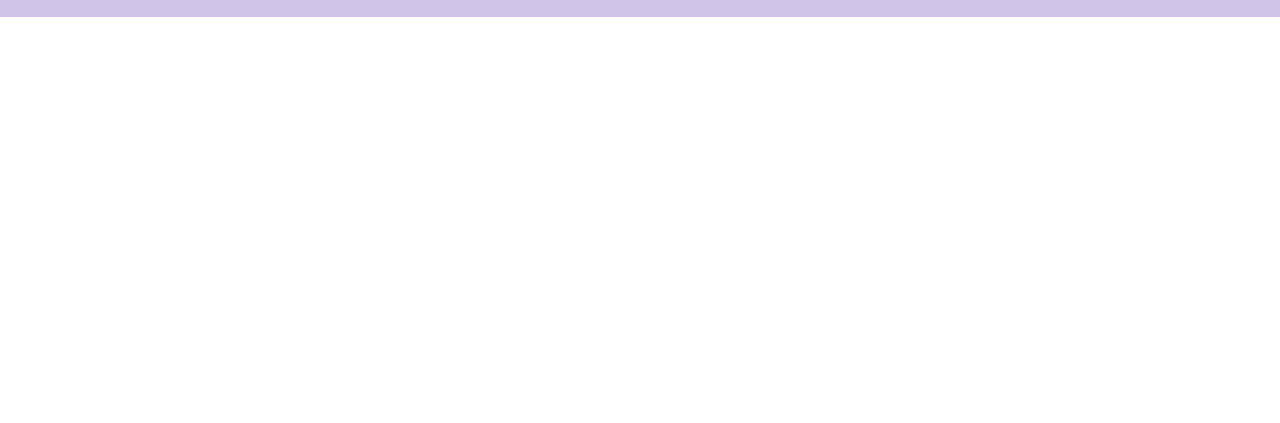
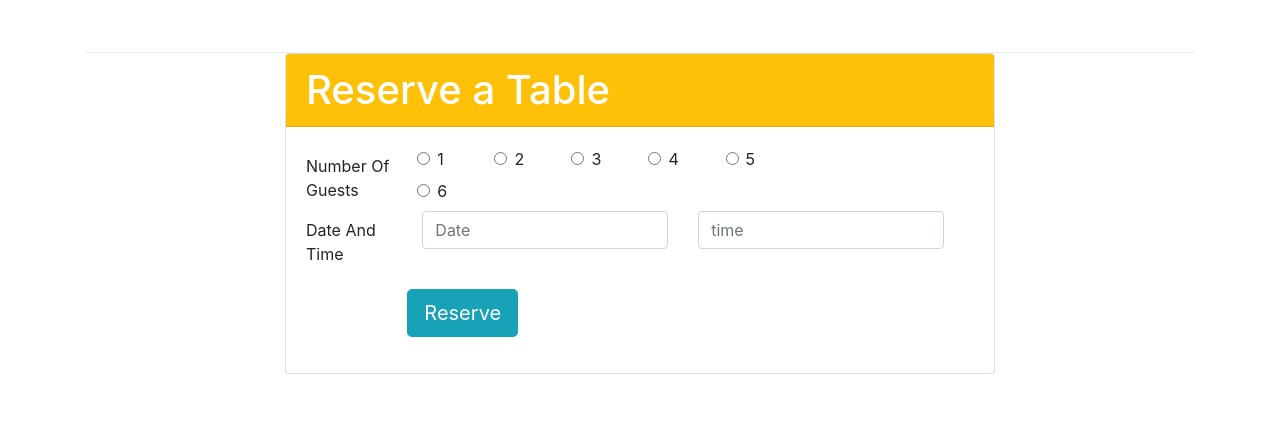
Before and after one commit to kremelhosary/Confusion, a website: page index.html in a window 1280 px wide. Shown: the part 1291-1714 px from the top of the page. Before the commit the page ends 1308 px from the top, so only its background shows below. Drawn offline with nearby package versions, Linux system fonts and the light colour scheme.

Commit message:
assignment #two

```diff
--- a/index.html
+++ b/index.html
@@ -47,6 +47,9 @@
                         <div class="col-12 col-sm align-self-center">
                             <img src="img/logo.png" class="img-fluid">
                         </div>
+                        <div class="col-12 col-sm-3 align-self-center">
+                            <button class="btn btn-lg btn-warning">  <strong> Reserve Table</strong>  </button>
+                        </div>
                    </div>
                 </div>
             </div>
@@ -77,21 +80,27 @@
         </div>
 
 
-        <div class="row">
-            <div class="col-xs-12 col-sm-6">
+        <div class="row row-content align-items-center">
+            <div class="col-xs-12 col-sm-3">
                 <h3>This Month's Promotions</h3>
             </div>
-            <div class="col-xs-12 col-sm-6">
-                <h2>Weekend Grand Buffet</h2>
-                <p>Featuring mouthwatering combinations with a choice of five different salads, six enticing appetizers, six main entrees and five choicest desserts. Free flowing bubbly and soft drinks. All for just $19.99 per person </p>
+            <div class="col-xs-12 col-sm-7">
+                <div class="media">
+
+                    <div class="media-body">
+                        <h2>Weekend Grand Buffet <span class="badge badge-danger">New</span> </h2>
+                        <p class="d-none d-sm-block">Featuring mouthwatering combinations with a choice of five different salads, six enticing appetizers, six main entrees and five choicest desserts. Free flowing bubbly and soft drinks. All for just $19.99 per person </p>
+                    </div>
+                    <img class="d-flex mr-3 img-thumbnail align-self-center" src="/img/buffet.png" alt="buffet">
+
+                </div>
             </div>
-        </div>
 
-        <div class="row">
-            <div class="col-xs-12 col-sm-6">
+        <div class="row row-content align-items-center">
+            <div class="col-xs-12 col-sm-2">
                 <h3>Meet our Culinary Specialists</h3>
             </div>
-            <div class="media">
+            <div class="media col-sm-10 order-sm-first">
                 <img class="d-flex mr-3 img-thumbnail align-self-center"
                         src="img/alberto.png" alt="Alberto Somayya">
                 <div class="media-body">
@@ -101,7 +110,57 @@
                         International experience having worked closely with
                         whos-who in the culinary world, he specializes in
                         creating mouthwatering Indo-Italian fusion experiences.
-                        </p>
+                    </p>
+                </div>
+            </div>
+        </div>
+
+        <div class="col-12 col-sm-8 offset-sm-2">
+            <div class="card">
+                <h1 class="card-header bg-warning text-white">Reserve a Table</h1>
+                <div class="card-body">
+                    <form action="">
+                        <div class=" row">
+                            <label for="numberofguests" class="col-12 col-md-2 col-form-label">Number Of Guests</label>
+                            <div class=" col-8 align-self-center">
+                                <label class="col-2">
+                                        <input type="radio" name="num" class="form-check-input"> 1
+                                </label>
+                                <label class="col-2">
+                                        <input type="radio" name="num" class="form-check-input"> 2
+                                </label>
+                                <label class="col-2">
+                                        <input type="radio" name="num" class="form-check-input"> 3
+                                </label>
+                                <label class="col-2">
+                                        <input type="radio" name="num" class="form-check-input"> 4
+                                </label>
+                                <label class="col-2">
+                                        <input type="radio" name="num" class="form-check-input"> 5
+                                </label>
+                                <label class="col-2">
+                                        <input type="radio" name="num" class="form-check-input"> 6
+                                </label>
+                            </div>
+                        </div>
+                        <div class="row form-group">
+                            <label class="col-12 col-md-2 col-form-label" for="dateandtime">Date And Time</label>
+                            <div class="row col-md-10">
+                                <div class="form-group col-12 col-sm-6">
+                                    <input class="form-control " type="text" placeholder="Date">
+                                </div>
+                                <div class=" form-group col-12 col-sm-6">
+                                    <input class="form-control" type="text" placeholder="time">
+                                </div>
+                            </div>
+                        </div>
+                        <div class="row form-group">
+                            <div class="offset-md-2">
+                                <button type="submit" class="btn btn-info btn-lg">Reserve</button>
+                            </div>
+                        </div>
+                    </form>
+
                 </div>
             </div>
         </div>
```
Also changed, not shown: stylesheets/styles.css (line endings or trailing spaces).
